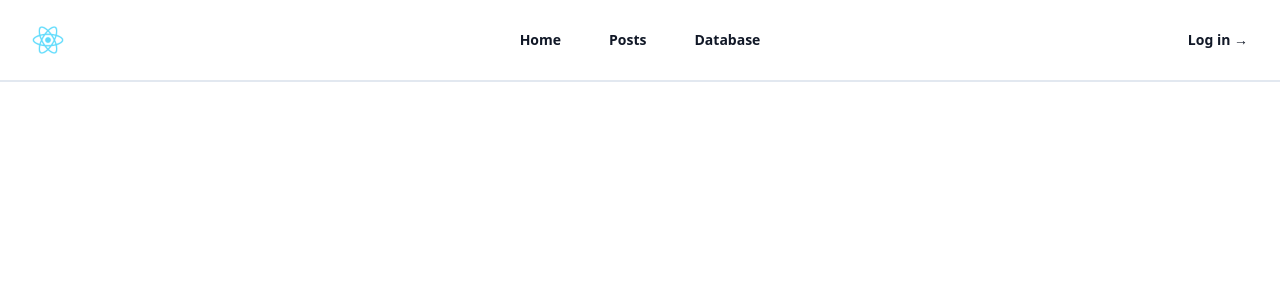
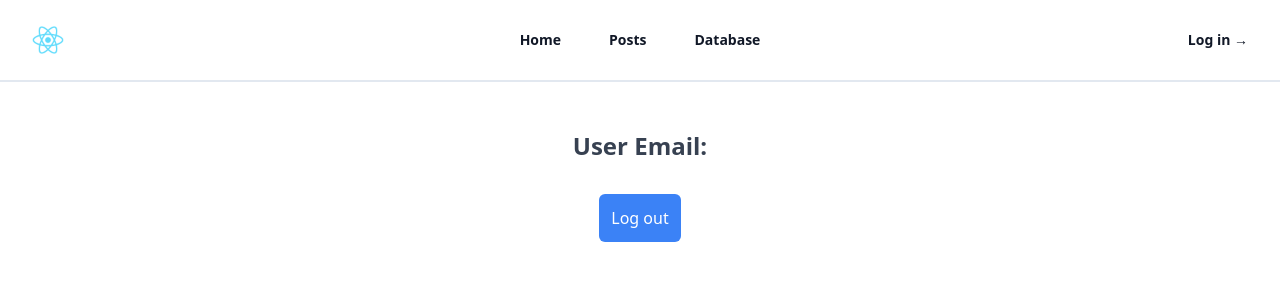
Before and after one commit to jessica0522/react-showcase, a React (Create React App) app: page /user in a window 1280 px wide. Shown: the top 300 px of the page. Built offline with nearby package versions, Linux system fonts and the light colour scheme; no server answers.

Commit message:
Add User page

```diff
--- a/src/App.tsx
+++ b/src/App.tsx
@@ -1,9 +1,6 @@
 import React from "react";
 import { Route, BrowserRouter as Router, Routes } from "react-router-dom";
-import Layout from "./pages/Layout";
-import Home from "./pages/Home";
-import Login from "./pages/Login";
-import Posts from "./pages/Posts";
+import { Home, Layout, Login, Posts, User } from "./pages";
 import useAuth from "./hooks/useAuth";
 
 const App: React.FC = () => {
@@ -17,6 +14,7 @@ const App: React.FC = () => {
           <Route path="/" element={<Home />} />
           <Route path="/login" element={<Login />} />
           <Route path="/posts" element={<Posts />} />
+          <Route path="/user" element={<User />} />
         </Routes>
       </Layout>
     </Router>
--- a/src/components/ui/StandardButton.tsx
+++ b/src/components/ui/StandardButton.tsx
@@ -14,7 +14,7 @@ const StandardButton = ({
   return (
     <button
       onClick={onClick}
-      className={`p-2 bg-blue-500 text-white rounded-md hover:bg-blue-600 ${additionalClass}`}
+      className={`p-3 bg-blue-500 text-white rounded-md hover:bg-blue-600 ${additionalClass}`}
     >
       {children}
     </button>
--- a/src/pages/Nav.tsx
+++ b/src/pages/Nav.tsx
@@ -1,4 +1,7 @@
 import React, { useState } from "react";
+import { useNavigate } from "react-router-dom";
+import { useSelector } from "react-redux";
+import { selectUser } from "../state/selectors";
 
 import { menus } from "../static/menus";
 import {
@@ -6,10 +9,13 @@ import {
   NavMenu,
   HamburgerButton,
   NavMobile,
+  UserAvatar,
 } from "../components";
 
 const Nav = () => {
+  const navigate = useNavigate();
   const [mobileMenuOpen, setMobileMenuOpen] = useState(false);
+  const user = useSelector(selectUser);
 
   return (
     <header className="z-50 border-b border-slate-200 hover:border-b-2">
@@ -29,9 +35,13 @@ const Nav = () => {
           <NavMenu menuItems={menus} />
         </div>
         <div className="hidden lg:flex lg:flex-1 lg:justify-end">
-          <NavigationLink to="/login">
-            Log in <span aria-hidden="true">&rarr;</span>
-          </NavigationLink>
+          {user.email ? (
+            <UserAvatar onClick={() => navigate("/user")} />
+          ) : (
+            <NavigationLink to="/login">
+              Log in <span aria-hidden="true">&rarr;</span>
+            </NavigationLink>
+          )}
         </div>
       </nav>
       <NavMobile
--- /dev/null
+++ b/src/pages/User.tsx
@@ -0,0 +1,28 @@
+import React from "react";
+import { useNavigate } from "react-router-dom";
+import { getAuth, signOut } from "firebase/auth";
+import { useSelector } from "react-redux";
+import { selectUser } from "../state/selectors";
+import { StandardButton } from "../components";
+
+const User = () => {
+  const navigate = useNavigate();
+  const user = useSelector(selectUser);
+  const logout = async () => {
+    await signOut(getAuth());
+    navigate("/");
+  };
+
+  return (
+    <div className="mflex min-h-full flex-1 flex-col justify-center px-6 py-12 lg:px-8 sm:mx-auto sm:w-full sm:max-w-md text-center">
+      <h1 className="text-2xl font-bold mb-8 text-gray-700">
+        User Email: {user.email}
+      </h1>
+      <div className="">
+        <StandardButton onClick={logout}>Log out</StandardButton>
+      </div>
+    </div>
+  );
+};
+
+export default User;
--- /dev/null
+++ b/src/pages/index.ts
@@ -0,0 +1,8 @@
+import Layout from "./Layout";
+import Home from "./Home";
+import Login from "./Login";
+import Posts from "./Posts";
+import Nav from "./Nav";
+import User from "./User";
+
+export { Layout, Home, Login, Posts, Nav, User };
```
